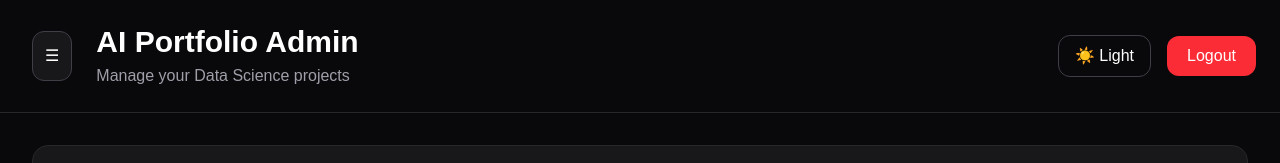
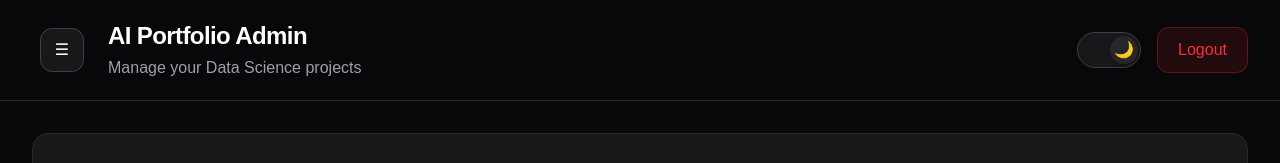
Before and after one commit to Madhu1234sudan/portfolio-frontend, a Next.js app: page /admin in a window 1280 px wide. Shown: the top 163 px of the page. Built offline with nearby package versions, Linux system fonts and the light colour scheme; no server answers; sample sign-in values are in the browser's storage.

Commit message:
Added theme support and dashboard improvements

```diff
--- a/src/components/admin/AdminHeader.tsx
+++ b/src/components/admin/AdminHeader.tsx
@@ -6,10 +6,7 @@ import ThemeToggle from "./ThemeToggle";
 interface AdminHeaderProps {
   sidebarOpen: boolean;
 
-  setSidebarOpen:
-    React.Dispatch<
-      React.SetStateAction<boolean>
-      >;
+  setSidebarOpen: React.Dispatch<React.SetStateAction<boolean>>;
 }
 export default function AdminHeader({
   sidebarOpen,
@@ -18,64 +15,95 @@ export default function AdminHeader({
   const router = useRouter();
 
   const handleLogout = () => {
-    sessionStorage.removeItem(
-      "adminToken"
-    );
+    sessionStorage.removeItem("adminToken");
 
     router.push("/admin/login");
   };
 
   return (
-    <header className="
-flex items-center
+    <header
+      className="
+  sticky
+  top-0
+  z-40
+  flex
+  items-center
   justify-between
-p-6
+  px-8
+  py-5
   border-b
+  border-zinc-200
+  dark:border-zinc-800
+  bg-white/80
+  dark:bg-zinc-950/80
+  backdrop-blur-xl
+  transition-all
+"
+    >
+      <div className="flex items-center gap-6">
+        <button
+          onClick={() => setSidebarOpen(!sidebarOpen)}
+          className="
+relative
+z-[60]
+ml-2
+h-11
+w-11
+flex
+items-center
+justify-center
+rounded-xl
+border
 border-zinc-300
-dark:border-zinc-800
+dark:border-zinc-700
 bg-white
-dark:bg-zinc-950
-transition-colors
+dark:bg-zinc-900
+text-black
+dark:text-white
+hover:scale-105
+transition-all
 ">
-
-      <div className="flex items-center gap-6">
-
- <button
-  onClick={() =>
-    setSidebarOpen(!sidebarOpen)
-  }
-  className="relative z-[60] ml-2 bg-zinc-900 hover:bg-zinc-800 transition-all p-3 rounded-xl border border-zinc-700 text-white"
->
           ☰
         </button>
 
         <div>
-
-    <h1 className="text-3xl font-bold text-black dark:text-white">
+          <h1 className="
+text-2xl
+font-semibold
+tracking-tight
+text-black
+dark:text-white
+">
             AI Portfolio Admin
           </h1>
 
           <p className="text-zinc-600 dark:text-zinc-400 mt-1">
             Manage your Data Science projects
           </p>
-
         </div>
-
       </div>
 
       <div className="flex items-center gap-4">
-
         <ThemeToggle />
 
         <button
           onClick={handleLogout}
-    className="bg-red-500 hover:bg-red-400 transition-all px-5 py-2 rounded-xl text-white font-medium"
+          className="
+px-5
+py-2.5
+rounded-xl
+font-medium
+border
+border-red-500/30
+bg-red-500/10
+text-red-500
+hover:bg-red-500/20
+transition-all
+"
         >
           Logout
         </button>
-
       </div>
-
     </header>
   );
 }
--- a/src/components/admin/AdminSidebar.tsx
+++ b/src/components/admin/AdminSidebar.tsx
@@ -3,15 +3,9 @@ interface AdminSidebarProps {
 
   activeSection: string;
 
-  setActiveSection:
-    React.Dispatch<
-      React.SetStateAction<string>
-    >;
+  setActiveSection: React.Dispatch<React.SetStateAction<string>>;
 
-  setSidebarOpen:
-    React.Dispatch<
-      React.SetStateAction<boolean>
-    >;
+  setSidebarOpen: React.Dispatch<React.SetStateAction<boolean>>;
 }
 
 export default function AdminSidebar({
@@ -19,33 +13,24 @@ export default function AdminSidebar({
   activeSection,
   setActiveSection,
   setSidebarOpen,
-}: AdminSidebarProps)
-{
-
+}: AdminSidebarProps) {
   return (
     <aside
       className={`fixed top-[88px] left-0 z-50 h-[calc(100vh-88px)] bg-black border-r border-zinc-800 transition-all duration-300 overflow-hidden ${
-    sidebarOpen
-      ? "w-64 translate-x-0"
-      : "w-64 -translate-x-full"
+        sidebarOpen ? "w-64 translate-x-0" : "w-64 -translate-x-full"
       }`}
     >
       <div className="p-8"></div>
 
       {sidebarOpen && (
         <div className="mb-12">
-    <h1 className="text-3xl font-black text-green-400">
-      DS Admin
-    </h1>
+          <h1 className="text-3xl font-black text-green-400">DS Admin</h1>
 
-    <p className="text-gray-500 text-sm mt-2">
-      AI Portfolio CMS
-    </p>
+          <p className="text-gray-500 text-sm mt-2">AI Portfolio CMS</p>
         </div>
       )}
 
-      <nav className="space-y-4" >
-
+      <nav className="space-y-4">
         <button
           onClick={() => {
             setActiveSection("Dashboard");
@@ -59,20 +44,13 @@ export default function AdminSidebar({
                 : "bg-zinc-800 hover:bg-zinc-700 border-zinc-700 px-5 py-4 justify-start gap-3"
           }`}
         >
+          <span className="text-xl">📊</span>
 
-  <span className="text-xl">
-    📊
-  </span>
-
-  {sidebarOpen && (
-    <span className="font-medium">
-      Dashboard
-    </span>
-  )}
-
+          {sidebarOpen && <span className="font-medium">Dashboard</span>}
         </button>
 
-        <button onClick={() => {
+        <button
+          onClick={() => {
             setActiveSection("Projects");
             setSidebarOpen(false);
           }}
@@ -81,23 +59,16 @@ export default function AdminSidebar({
               ? "bg-zinc-700 border-l-4 border-green-400 text-white px-5 py-4 justify-start gap-3"
               : sidebarOpen
                 ? "bg-zinc-800 hover:bg-zinc-700 border-zinc-700 px-5 py-4 justify-start gap-3"
-    :  "bg-zinc-800 hover:bg-zinc-700 border-zinc-700 px-5 py-4 justify-start gap-3"
+                : "bg-zinc-800 hover:bg-zinc-700 border-zinc-700 px-5 py-4 justify-start gap-3"
           }`}
         >
+          <span className="text-xl">📁</span>
 
-  <span className="text-xl">
-    📁
-  </span>
-
-  {sidebarOpen && (
-    <span className="font-medium">
-      Projects
-    </span>
-  )}
-
+          {sidebarOpen && <span className="font-medium">Projects</span>}
         </button>
 
-        <button onClick={() => {
+        <button
+          onClick={() => {
             setActiveSection("AI Research");
             setSidebarOpen(false);
           }}
@@ -106,23 +77,16 @@ export default function AdminSidebar({
               ? "bg-zinc-700 border-l-4 border-green-400 text-white px-5 py-4 justify-start gap-3"
               : sidebarOpen
                 ? "bg-zinc-800 hover:bg-zinc-700 border-zinc-700 px-5 py-4 justify-start gap-3"
-    :  "bg-zinc-800 hover:bg-zinc-700 border-zinc-700 px-5 py-4 justify-start gap-3"
+                : "bg-zinc-800 hover:bg-zinc-700 border-zinc-700 px-5 py-4 justify-start gap-3"
           }`}
         >
+          <span className="text-xl">🧠</span>
 
-  <span className="text-xl">
-    🧠
-  </span>
-
-  {sidebarOpen && (
-    <span className="font-medium">
-      AI Research
-    </span>
-  )}
-
+          {sidebarOpen && <span className="font-medium">AI Research</span>}
         </button>
 
-        <button onClick={() => {
+        <button
+          onClick={() => {
             setActiveSection("Analytics");
             setSidebarOpen(false);
           }}
@@ -134,19 +98,10 @@ export default function AdminSidebar({
                 : "bg-zinc-800 hover:bg-zinc-700 border-zinc-700 px-5 py-4 justify-start gap-3"
           }`}
         >
+          <span className="text-xl">📈</span>
 
-  <span className="text-xl">
-    📈
-  </span>
-
-  {sidebarOpen && (
-    <span className="font-medium">
-      Analytics
-    </span>
-  )}
-
+          {sidebarOpen && <span className="font-medium">Analytics</span>}
         </button>
-
       </nav>
     </aside>
   );
--- a/src/components/admin/ThemeToggle.tsx
+++ b/src/components/admin/ThemeToggle.tsx
@@ -5,29 +5,51 @@ import { useTheme } from "next-themes";
 export default function ThemeToggle() {
   const { theme, setTheme } = useTheme();
 
+  const isDark = theme === "dark";
+
   return (
     <button
       onClick={() =>
-        setTheme(
-          theme === "dark"
-            ? "light"
-            : "dark"
-        )
+        setTheme(isDark ? "light" : "dark")
       }
       className="
-        px-4
-        py-2
-        rounded-xl
+        relative
+        flex
+        items-center
+        w-16
+        h-9
+        rounded-full
         border
-        border-zinc-700
-        text-white
-        hover:bg-zinc-800
+        border-zinc-300
+        dark:border-zinc-700
+        bg-zinc-100
+        dark:bg-zinc-900
         transition-all
       "
     >
-      {theme === "dark"
-        ? "☀️ Light"
-        : "🌙 Dark"}
+      <div
+        className={`
+          absolute
+          flex
+          items-center
+          justify-center
+          w-7
+          h-7
+          rounded-full
+          bg-white
+          dark:bg-zinc-800
+          shadow-md
+          transition-all
+          duration-300
+          ${
+            isDark
+              ? "translate-x-8"
+              : "translate-x-1"
+          }
+        `}
+      >
+        {isDark ? "🌙" : "☀️"}
+      </div>
     </button>
   );
 }
```
Also changed, not shown: src/components/admin/EditProjectModal.tsx (+22 -95 lines), src/components/admin/ProjectTable.tsx (+12 -38 lines). Lines whose indentation alone changed are shown as unchanged.
